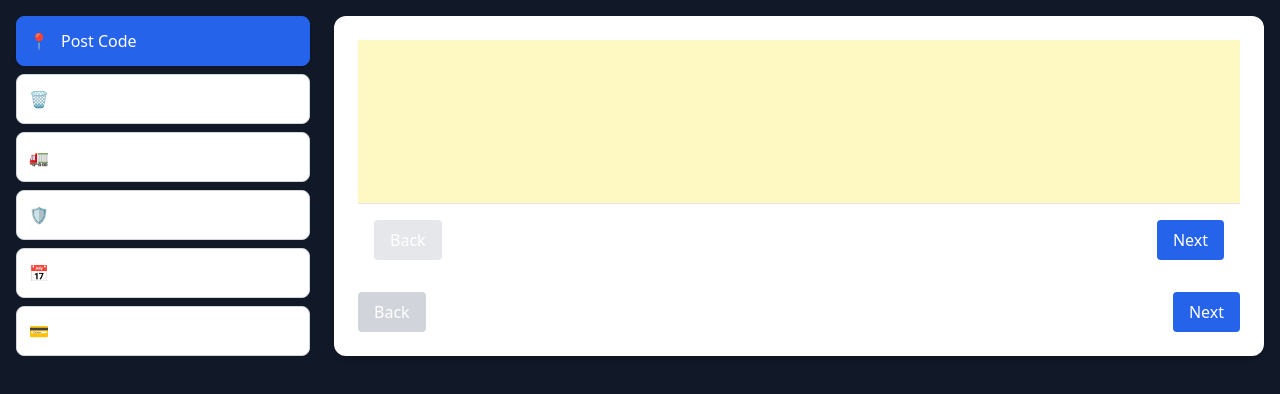
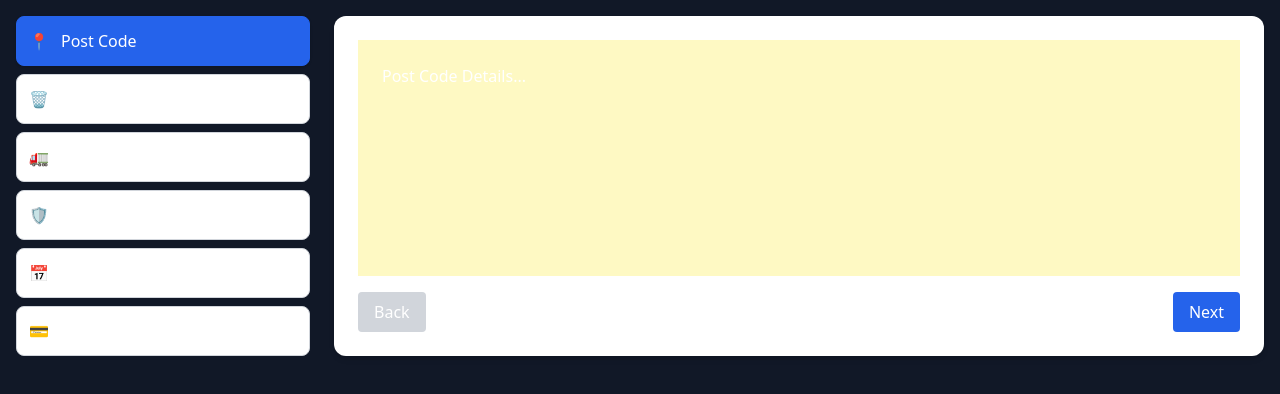
Before and after one commit to kumarawmpapp/waste-manager-5, a React (Vite) app: page / in a window 1280 px wide. Shown: the top 394 px of the page. Built offline with nearby package versions, Linux system fonts and the light colour scheme.

Commit message:
add labels

```diff
--- a/src/components/DefaultForm.tsx
+++ b/src/components/DefaultForm.tsx
@@ -23,24 +23,6 @@ const DefaultForm: React.FC<DefaultFormProps> = ({
     <div className="flex flex-col h-full">
       {/* Content */}
       <div className="flex-1 overflow-y-auto p-6 bg-yellow-100">{children}</div>
-
-      {/* Footer */}
-      <div className="flex justify-between items-center p-4 border-t bg-white">
-        <button
-          onClick={onBack}
-          disabled={isBackDisabled}
-          className="px-4 py-2 bg-gray-200 hover:bg-gray-300 rounded disabled:opacity-50"
-        >
-          {backLabel}
-        </button>
-        <button
-          onClick={onNext}
-          disabled={isNextDisabled}
-          className="px-4 py-2 bg-blue-600 text-white hover:bg-blue-700 rounded disabled:opacity-50"
-        >
-          {nextLabel}
-        </button>
-      </div>
     </div>
   );
 };
--- a/src/components/OrderProcessWizard.tsx
+++ b/src/components/OrderProcessWizard.tsx
@@ -36,9 +36,17 @@ export default function OrderProcessWizard() {
   const renderStepContent = () => {
     switch (currentStep) {
       case 1:
-        return <DefaultForm label="Post Code" />;
+        return (
+          <DefaultForm label="Post Code">
+            <h1>Post Code Details...</h1>
+          </DefaultForm>
+        );
       case 2:
-        return <DefaultForm label="Waste Type" />;
+        return (
+          <DefaultForm label="Waste Type">
+            <h1>Waste Type Details...</h1>
+          </DefaultForm>
+        );
       case 3:
         return <SkipList />;
       default:
```
